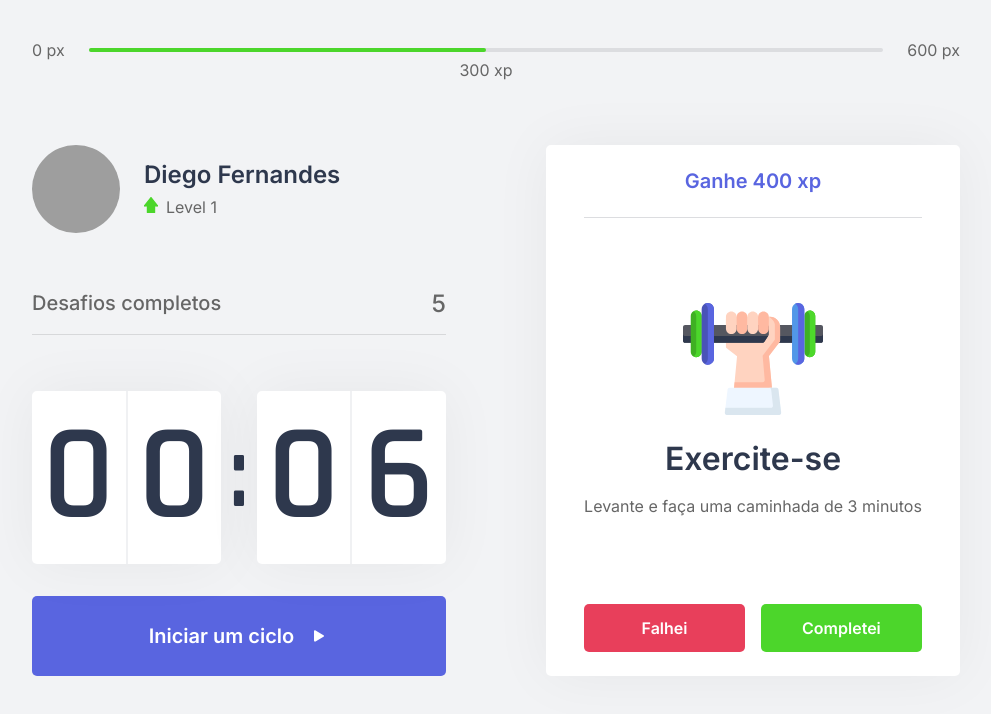
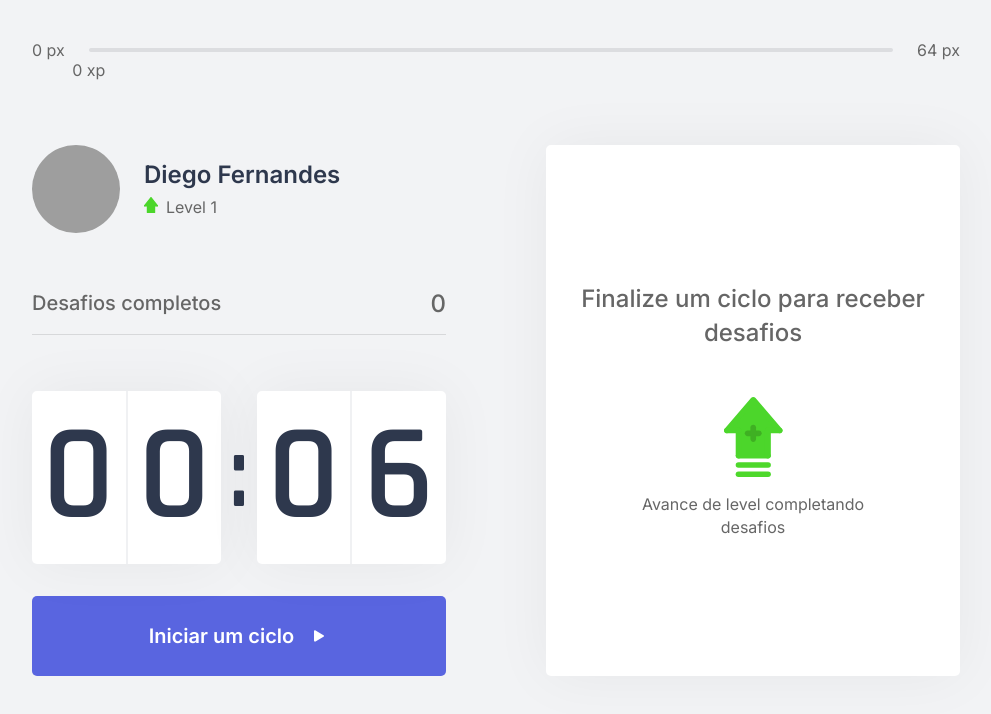
Before and after one commit to RuthMaria/moveit, a Next.js app: page / in a window 1280 px wide. Shown: the top 714 px of the page, without its empty margins (144-1135 px from the left). Built offline with nearby package versions, Linux system fonts and the light colour scheme; grey boxes are pictures that could not be loaded.

Commit message:
created chanlegeContext and consume file challenges

```diff
--- /dev/null
+++ b/challenges.json
@@ -0,0 +1,62 @@
+[
+  {
+    "type": "body",
+    "description": "Estique um de seus braços com a palma da mão virada para frente e puxe os dedos para cima por 10 segundos por mão.",
+    "amount": 80
+  },
+  {
+    "type": "body",
+    "description": "Estique seu braço contra o peito e puxe-o utilizando o outro braço por 10 segundos por braço.",
+    "amount": 60
+  },
+  {
+    "type": "body",
+    "description": "Puxe seu pescoço com a ajuda da mão para a direita e para a esquerda, permanecendo na posição por alguns segundos.",
+    "amount": 70
+  },
+  {
+    "type": "body",
+    "description": "Com as duas mãos na parte de trás da cabeça, leve-a para baixo, alongando a parte de trás da região.",
+    "amount": 60
+  },
+  {
+    "type": "body",
+    "description": "Cruze as pernas e desça com as mãos esticadas em direção ao chão. Repita o movimento com a outra perna na frente.",
+    "amount": 100
+  },
+  {
+    "type": "body",
+    "description": "Sentado, abra as pernas e tente encostar as palmas das mãos no chão, repita 3 vezes por 5 segundos.",
+    "amount": 80
+  },
+  {
+    "type": "body",
+    "description": "Puxe o joelho de encontro ao peito e segure, troque de perna após 10 segundos.",
+    "amount": 50
+  },
+  {
+    "type": "body",
+    "description": "Sentado, cruze uma perna e incline seu tronco à frente, troque de perna após 10 segundos.",
+    "amount": 80
+  },
+  {
+    "type": "eye",
+    "description": "Sentado, feche os olhos e cubra-os com as palmas da mão durante 2 minutos, depois abra normalmente.",
+    "amount": 90
+  },
+  {
+    "type": "eye",
+    "description": "Em algum ambiente aberto, olhe o mais longe que puder em quatro direções por 3s, mexa apenas os olhos. Repita 3 vezes.",
+    "amount": 140
+  },
+  {
+    "type": "eye",
+    "description": "Usando os polegares, massage a área abaixo das sobrancelhas em movimentos circulares por 15 segundos.",
+    "amount": 70
+  },
+  {
+    "type": "body",
+    "description": "Em pé, gire a cintura o máximo que puder para a esquerda, segure por cinco segundos. Repita para a direita.",
+    "amount": 90
+  }
+]
--- a/src/components/ChallengeBox.tsx
+++ b/src/components/ChallengeBox.tsx
@@ -1,24 +1,37 @@
+import { useContext } from 'react'
+import { ChallengeContext } from '../contexts/ChallengeContext'
 import styles from '../styles/components/ChallengeBox.module.css'
 
 export function ChallengeBox() {
 
-    const hasActiveChallenge = true
+    const {activeChallenge, resetChallenge} = useContext(ChallengeContext)
 
     return(
         <div className={styles.challengeBoxContainer}>
-            { hasActiveChallenge ? (
+            { activeChallenge ? (
                 <div className={styles.challengeActive}>
-                    <header>Ganhe 400 xp</header>
+                    <header>Ganhe {activeChallenge.amount} xp</header>
 
                     <main>
-                        <img src="icons/body.svg" alt=""/>
-                        <strong>Exercite-se</strong>
-                        <p>Levante e faça uma caminhada de 3 minutos</p>
+                        <img src={`icons/${activeChallenge.type}.svg`} alt=""/>
+                        <strong>{activeChallenge.type === 'body' ? 'Exercite-se' : 'Mova os olhos'}</strong>
+                        <p>{activeChallenge.description}</p>
                     </main>
 
                     <footer>
-                        <button type='button' className={styles.challengeFailedButton}> Falhei</button>
-                        <button type='button' className={styles.challengeSucceededButton}>Completei</button>
+                        <button
+                            type='button'
+                            className={styles.challengeFailedButton}
+                            onClick={resetChallenge}
+                        >
+                            Falhei
+                        </button>
+                        <button
+                            type='button'
+                            className={styles.challengeSucceededButton}
+                        >
+                            Completei
+                        </button>
                     </footer>
                 </div>
             ) : (
--- a/src/components/CompletedChallenges.tsx
+++ b/src/components/CompletedChallenges.tsx
@@ -1,10 +1,13 @@
+import { useContext } from 'react'
+import { ChallengeContext } from '../contexts/ChallengeContext'
 import styles from '../styles/components/CompletedChallenges.module.css'
 
 export function CompletedChallenges() {
+    const {challengesCompleted} = useContext(ChallengeContext)
     return(
         <div className={styles.completedChallengeContainer}>
             <span>Desafios completos</span>
-            <span>5</span>
+            <span>{challengesCompleted}</span>
         </div>
     )
 }
--- a/src/components/Countdown.tsx
+++ b/src/components/Countdown.tsx
@@ -1,12 +1,15 @@
-import { useState, useEffect } from 'react'
+import { useState, useEffect, useContext } from 'react'
 import styles from '../styles/components/Countdown.module.css'
 import { FcOk } from 'react-icons/fc';
 import {BsX, BsPlayFill} from 'react-icons/bs'
+import { ChallengeContext } from '../contexts/ChallengeContext';
 
 let countdownTimeout: NodeJS.Timeout
 
 export function Countdown() {
     const SECONDS_TOTAL = 0.1 * 60
+
+    const { startNewChallenge } = useContext(ChallengeContext)
 
     const [time, setTime] = useState(SECONDS_TOTAL)
     const [isActive, setIsActive] = useState(false)
@@ -30,14 +33,18 @@
     }
 
     useEffect(() => {
+
         if(isActive && time > 0){
             countdownTimeout = setTimeout(() => {
                 setTime(time - 1)
             }, 1000);
+
         } else if (isActive && time === 0){
             setHasFinished(true)
             setIsActive(false)
+            startNewChallenge()
         }
+
     }, [isActive, time])
 
     return(
--- a/src/components/ExperienceBar.tsx
+++ b/src/components/ExperienceBar.tsx
@@ -1,14 +1,21 @@
+import { useContext } from 'react';
+import { ChallengeContext } from '../contexts/ChallengeContext';
 import styles from '../styles/components/ExperienceBar.module.css';
 
 export function ExperienceBar(){
+    const {currentExperience, experienceToNextLevel} = useContext(ChallengeContext)
+    const percentToNextLevel = Math.round(currentExperience * 100) / experienceToNextLevel
+
     return (
         <header className={styles.experienceBar}>
             <span>0 px</span>
                 <div>
-                    <div style={{ width: '50%'}}/>
-                    <span className={styles.currentExperience} style={{ left: '50%'}}>300 xp</span>
+                    <div style={{ width: `${percentToNextLevel}%`}}/>
+                    <span className={styles.currentExperience} style={{ left: `${percentToNextLevel}%`}}>
+                        {currentExperience} xp
+                    </span>
                 </div>
-            <span>600 px</span>
+            <span>{experienceToNextLevel} px</span>
         </header>
     )
 }
--- /dev/null
+++ b/src/contexts/ChallengeContext.tsx
@@ -0,0 +1,65 @@
+import {createContext, ReactNode, useState} from 'react'
+import challenges from '../../challenges.json'
+
+interface ChallengeProviderProps{
+    children: ReactNode // recebe um componente react
+}
+
+interface Challenge {
+    type: 'body' | 'eye'
+    description: string
+    amount: number
+}
+
+interface ChallengesContextData{
+    level: number
+    currentExperience: number
+    challengesCompleted: number
+    startNewChallenge: () => void
+    levelUp: () => void
+    activeChallenge: Challenge
+    resetChallenge: () => void
+    experienceToNextLevel: number
+}
+
+export const ChallengeContext = createContext({} as ChallengesContextData)
+
+export function ChallengesProvider({ children }: ChallengeProviderProps){
+    const [level, setLevel] = useState(1)
+    const [currentExperience, setCurrentExperience] = useState(0)
+    const [challengesCompleted, setChallengesCompleted] = useState(0)
+    const [activeChallenge, setActiveChallenge] = useState(null)
+    const experienceToNextLevel = Math.pow((level + 1) * 4, 2)
+
+    function levelUp() {
+        setLevel(level + 1)
+    }
+
+    function startNewChallenge() {
+        const randomChallengeIndex = Math.floor(Math.random() * challenges.length)
+        const challenge = challenges[randomChallengeIndex]
+
+        setActiveChallenge(challenge)
+    }
+
+    function resetChallenge() {
+        setActiveChallenge(null)
+    }
+
+    return(
+        <ChallengeContext.Provider
+            value={{
+                level,
+                currentExperience,
+                challengesCompleted,
+                startNewChallenge,
+                levelUp,
+                activeChallenge,
+                resetChallenge,
+                experienceToNextLevel
+            }}
+        >
+            {children}
+        </ChallengeContext.Provider>
+    )
+}
--- a/src/pages/_app.tsx
+++ b/src/pages/_app.tsx
@@ -1,7 +1,12 @@
 import '../styles/global.css'
+import {ChallengesProvider} from '../contexts/ChallengeContext'
 
 function MyApp({ Component, pageProps }) {
-  return <Component {...pageProps} />
+  return (
+    <ChallengesProvider>
+        <Component {...pageProps} />
+    </ChallengesProvider>
+    )
 }
 
 export default MyApp
```
